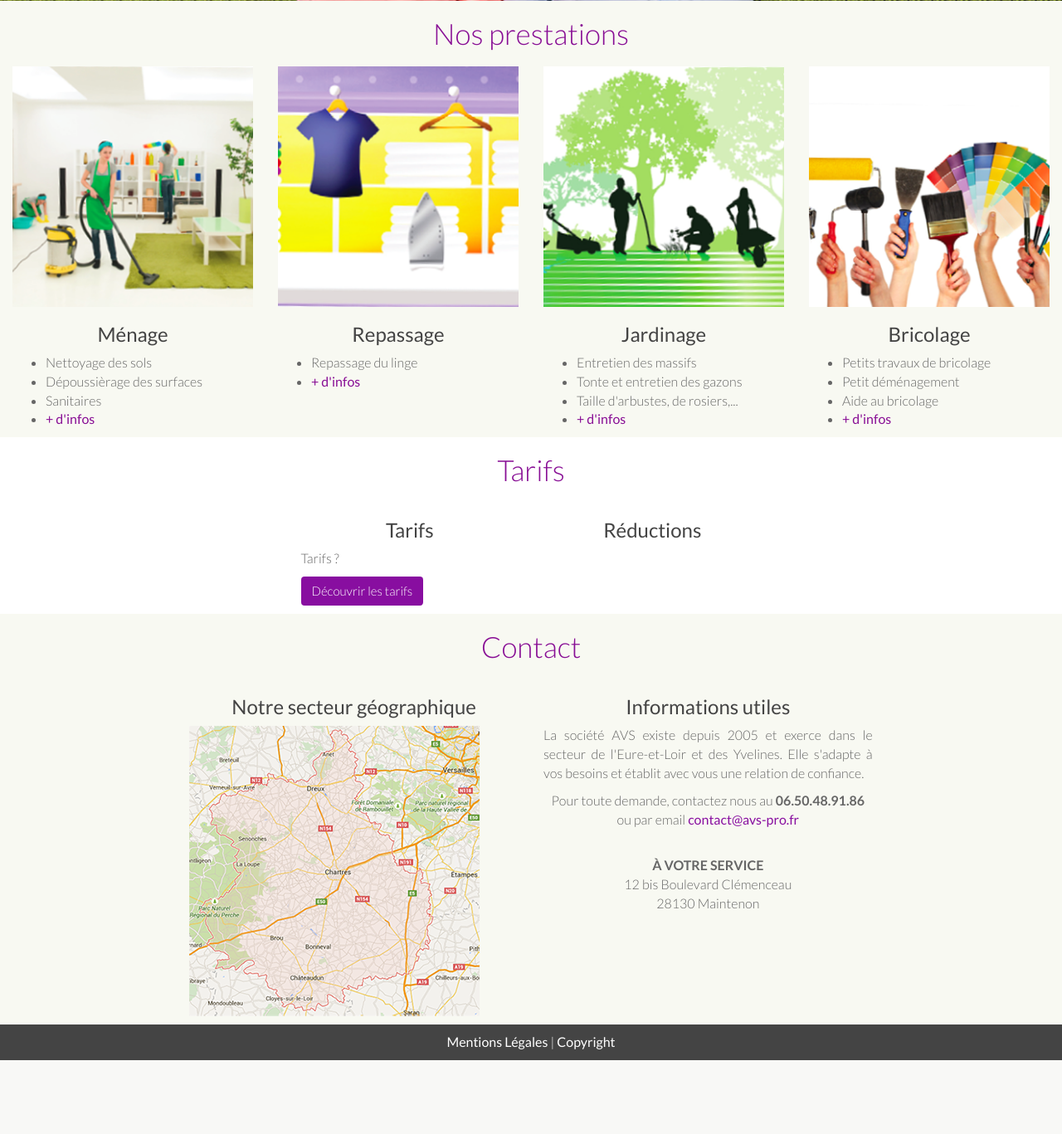
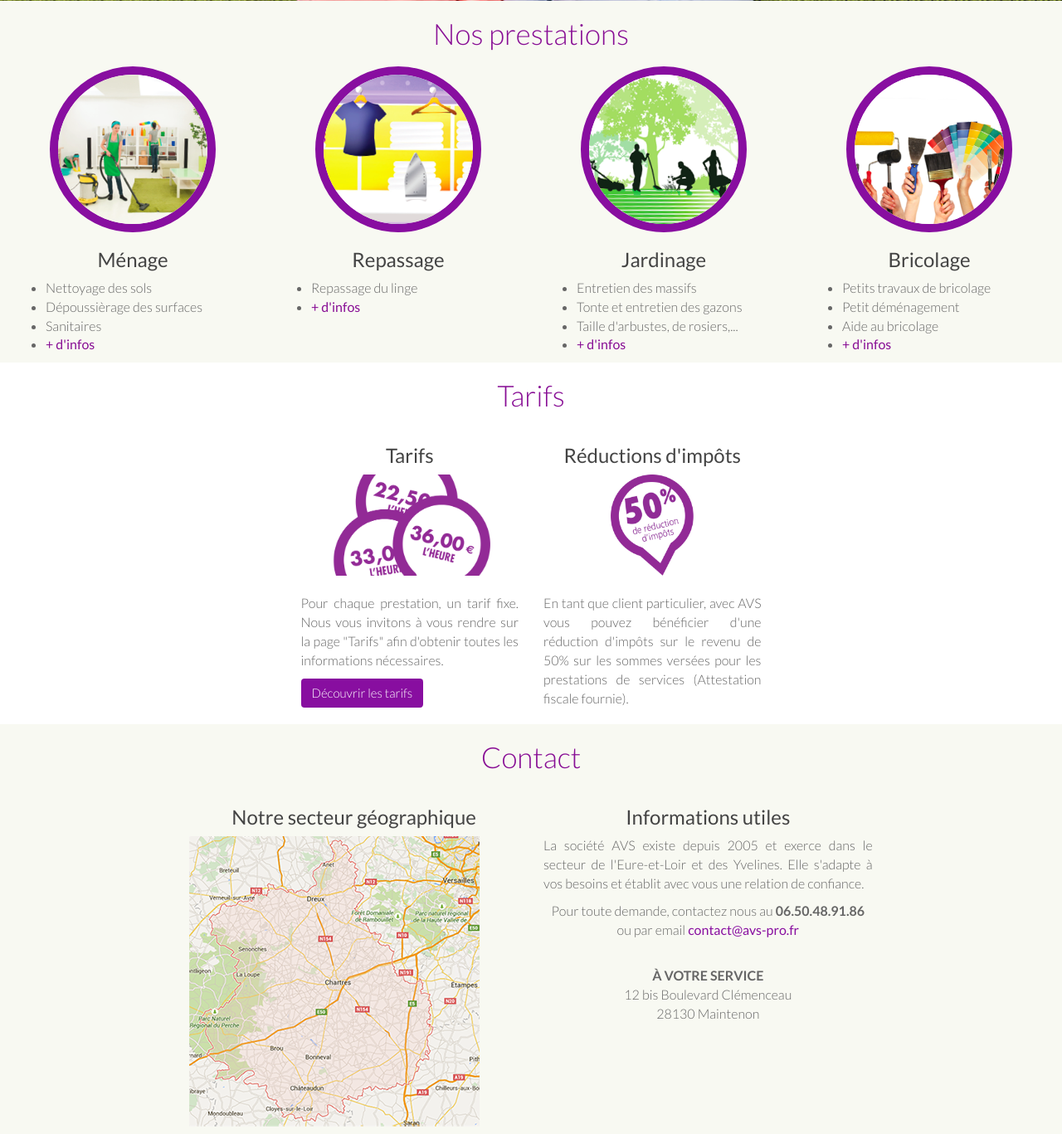
Before and after one commit to mickaelderaemy/avs, a PHP site: page / in a window 1280 px wide. Shown: the part 681-2048 px from the top of the page at 83% size. Before the commit the page ends 1959 px from the top, so only its background shows below. Run offline with PHP 8.4, Linux system fonts and the light colour scheme; some web fonts are replaced.

Commit message:
Some modifications in homepage

```diff
--- a/index.html
+++ b/index.html
@@ -58,7 +58,7 @@
   <h2>Nos prestations</h2>
 	<div class="row">
 		<div class="business-content col-md-3">
-      <img class="img-responsive" src="images/business-menage.png">
+      <img class="img-responsive img-business" src="images/business-menage.png">
       <h3>Ménage</h3>
       <ul>
         <li>Nettoyage des sols</li>
@@ -69,7 +69,7 @@
     </div>
 
     <div class="business-content col-md-3">
-      <img class="img-responsive" src="images/business-repassage.png">
+      <img class="img-responsive img-business" src="images/business-repassage.png">
       <h3>Repassage</h3>
       <ul>
         <li>Repassage du linge</li>
@@ -78,7 +78,7 @@
     </div>
 
     <div class="business-content col-md-3">
-      <img class="img-responsive" src="images/business-jardinage.png">
+      <img class="img-responsive img-business" src="images/business-jardinage.png">
       <h3>Jardinage</h3>
       <ul>
         <li>Entretien des massifs</li>
@@ -89,7 +89,7 @@
     </div>
 
     <div class="business-content col-md-3">
-      <img class="img-responsive" src="images/business-bricolage.png">
+      <img class="img-responsive img-business" src="images/business-bricolage.png">
       <h3>Bricolage</h3>
       <ul>
         <li>Petits travaux de bricolage</li>
@@ -106,11 +106,17 @@
     <h2>Tarifs</h2>
     <div class="col-md-3 col-md-offset-3">
       <h3>Tarifs</h3>
-      <p>Tarifs ?</p>
-      <a class="btn btn-avs" href="">Découvrir les tarifs</a>
+      <img class="img-responsive img-prices" src="images/prices.png">
+      <br>
+      <p class="prices-text">Pour chaque prestation, un tarif fixe. Nous vous invitons à vous rendre sur la page "Tarifs" afin d'obtenir toutes les informations nécessaires.</p>
+      <a class="btn btn-avs prices-btn" href="">Découvrir les tarifs</a>
     </div>
     <div class="col-md-3">
-      <h3>Réductions</h3>
+      <h3>Réductions d'impôts</h3>
+      <img class="img-responsive img-reduction-impots" src="images/avs-reduction-impots.png">
+      <br>
+      <p class="prices-text">En tant que client particulier, avec AVS vous pouvez bénéficier d'une réduction d'impôts sur le revenu de 50% sur les sommes versées pour les prestations de services (Attestation fiscale fournie).
+        </p>
     </div>
   </div>
 </div>
--- a/style.css
+++ b/style.css
@@ -103,6 +103,13 @@ a:hover {
 	background-color: #F8F9F2;
 }
 
+.img-business {
+	width: 200px;
+	margin: auto;
+	border-radius: 50%;
+	border: #880EA0 solid 10px;
+}
+
 .business h2 {
 	font-family: "Lato",Helvetica,sans-serif;
 	font-size: 35px;
@@ -141,6 +148,11 @@ a:hover {
 	padding-bottom: 10px;
 }
 
+.img-prices {
+	width: 194px;
+	margin: auto;
+}
+
 .prices h2 {
 	font-family: "Lato",Helvetica,sans-serif;
 	font-size: 35px;
@@ -156,6 +168,15 @@ a:hover {
 	font-weight: 400;
 	color: #444;
 	text-align: center;
+}
+
+.prices-text {
+	text-align: justify;
+}
+
+.img-reduction-impots {
+	width: 100px;
+	margin: auto;
 }
 
 /* Homepage : Section Contact */
```
Also changed, not shown: images/avs-reduction-impots.png (added), images/prices.png (added).
